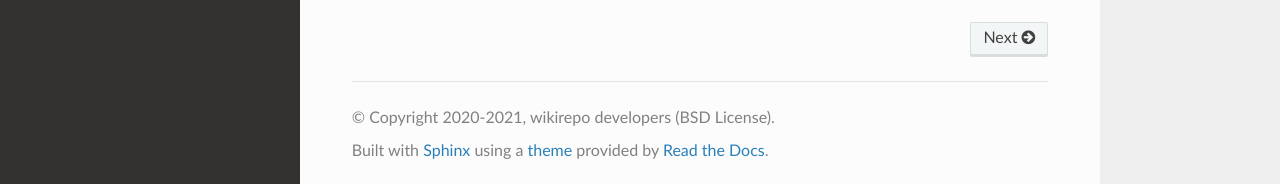
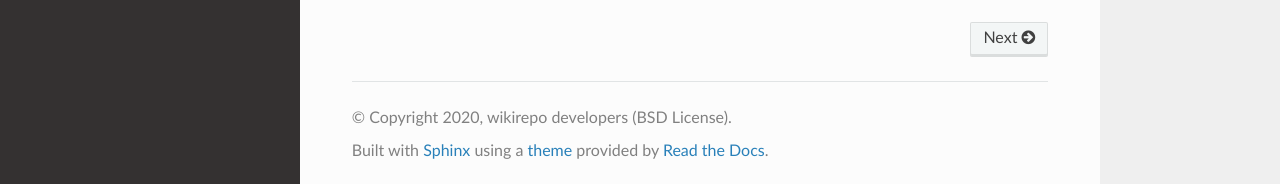
Before and after one commit to andrewtavis/wikirepo, a Sphinx documentation site: the page built from docs/source/index.rst, in a window 1280 px wide and 900 px high, scrolled down 788 px. Shown: the part 713-897 px from the top of the window. Built offline with Sphinx 7.4.7 and the Read the Docs theme 2.0.0, drawn with Linux system fonts in a browser that asks for light colours; pages that are not in the unit, such as notebooks, are missing from menus.

Commit message:
Fix copyright date to single year in docs

```diff
--- a/docs/source/conf.py
+++ b/docs/source/conf.py
@@ -18,7 +18,7 @@ sys.path.insert(0, os.path.abspath(".."))
 # -- Project information -----------------------------------------------------
 
 project = "wikirepo"
-copyright = "2020-2021, wikirepo developers (BSD License)"
+copyright = "2020, wikirepo developers (BSD License)"
 author = "wikirepo developers"
 
 # The full version, including alpha/beta/rc tags
```
